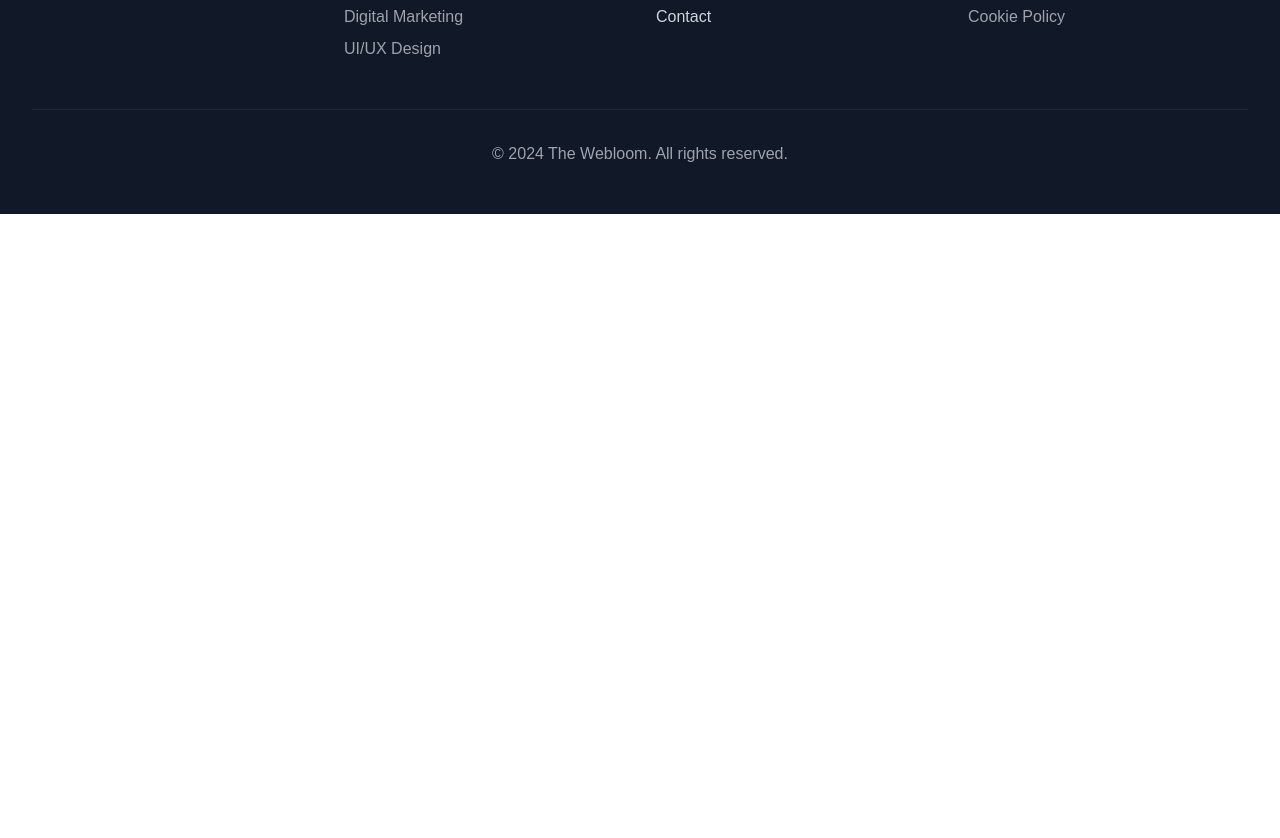
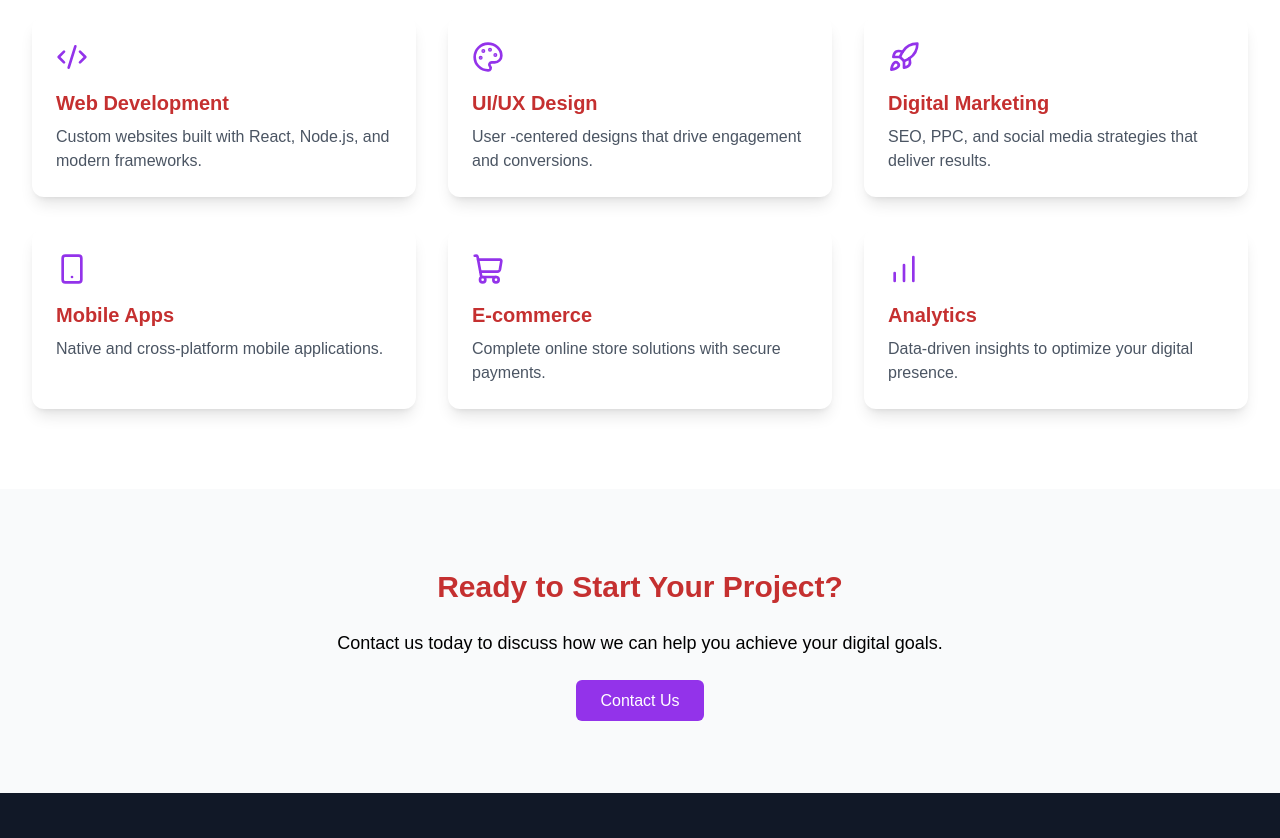
Before and after one commit to SiddharthPerkar/let-s-do-it, a plain HTML site: page index.html in a window 1280 px wide. Shown: the part 611-1449 px from the top of the page. Before the commit the page ends 825 px from the top, so only its background shows below. Drawn offline with nearby package versions, Linux system fonts and the light colour scheme.

Commit message:
Update index.html

```diff
--- a/index.html
+++ b/index.html
@@ -13,22 +13,22 @@
     <nav class="bg-white shadow-sm sticky top-0 z-50">
         <div class="max-w-7xl mx-auto px-4 sm:px-6 lg:px-8">
             <div class="flex justify-between h-16 items-center">
-                <div class="text-xl font-bold text-red-600">The Webloom</div>
+                <div class="text-xl font-bold text-purple-600">The Webloom</div>
                 <div class="flex gap-6">
-                    <a href="index.html" class="text-gray-600 hover:text-red-600">Home</a>
-                    <a href="about.html" class="text-gray-600 hover:text-red-600">About Us</a>
-                    <a href="services.html" class="text-gray-600 hover:text-red-600">Services</a>
-                    <a href="portfolio.html" class="text-gray-600 hover:text-red-600">Portfolio</a>
-                    <a href="testimonials.html" class="text-gray-600 hover:text-red-600">Testimonials</a>
-                    <a href="careers.html" class="text-gray-600 hover:text-red-600">Careers</a>
-                    <a href="contact.html" class="text-gray-600 hover:text-red-600">Contact</a>
+                    <a href="index.html" class="text-gray-600 hover:text-purple-600">Home</a>
+                    <a href="about.html" class="text-gray-600 hover:text-purple-600">About Us</a>
+                    <a href="services.html" class="text-gray-600 hover:text-purple-600">Services</a>
+                    <a href="portfolio.html" class="text-gray-600 hover:text-purple-600">Portfolio</a>
+                    <a href="testimonials.html" class="text-gray-600 hover:text-purple-600">Testimonials</a>
+                    <a href="careers.html" class="text-gray-600 hover:text-purple-600">Careers</a>
+                    <a href="contact.html" class="text-gray-600 hover:text-purple-600">Contact</a>
                 </div>
             </div>
         </div>
     </nav>
 
     <!-- Hero Section -->
-    <section id="home" class="relative bg-gradient-to-r from-red-600 to-red-400 text-white">
+    <section id="home" class="relative bg-gradient-to-r from-purple-600 to-blue-600 text-white">
         <div class="max-w-7xl mx-auto px-4 sm:px-6 lg:px-8 py-24">
             <div class="text-center">
                 <h1 class="text-5xl font-bold tracking-tight mb-6">
@@ -37,10 +37,77 @@
                 <p class="text-xl max-w-2xl mx-auto mb-8">
                     We create stunning websites, powerful brands, and results-driven marketing strategies.
                 </p>
-                <button class="bg-white text-red-600 px-8 py-3 rounded-full font-semibold hover:bg-gray-100 transition-colors inline-flex items-center gap-2">
+                <button class="bg-white text-purple-600 px-8 py-3 rounded-full font-semibold hover:bg-gray-100 transition-colors inline-flex items-center gap-2">
                     Get Started <i data-lucide="arrow-right" class="w-5 h-5"></i>
                 </button>
             </div>
+        </div>
+    </section>
+
+    <!-- Services Overview Section -->
+    <section class="py-20">
+        <div class="max-w-7xl mx-auto px-4 sm:px-6 lg:px-8">
+            <h2 class="text-3xl font-bold text-center mb-12">What We Offer</h2>
+            <div class="grid md:grid-cols-2 lg:grid-cols-3 gap-8">
+                <div class="bg-white p-6 rounded-xl shadow-lg">
+                    <div class="text-purple-600 mb-4">
+                        <i data-lucide="code-2" class="w-8 h-8"></i>
+                    </div>
+                    <h3 class="text-xl font-semibold mb-2">Web Development</h3>
+                    <p class="text-gray-600">Custom websites built with React, Node.js, and modern frameworks.</p>
+                </div>
+
+                <div class="bg-white p-6 rounded-xl shadow-lg">
+                    <div class="text-purple-600 mb-4">
+                        <i data-lucide="palette" class="w-8 h-8"></i>
+                    </div>
+                    <h3 class="text-xl font-semibold mb-2">UI/UX Design</h3>
+                    <p class="text-gray-600">User -centered designs that drive engagement and conversions.</p>
+                </div>
+
+                <div class="bg-white p-6 rounded-xl shadow-lg">
+                    <div class="text-purple-600 mb-4">
+                        <i data-lucide="rocket" class="w-8 h-8"></i>
+                    </div>
+                    <h3 class="text-xl font-semibold mb-2">Digital Marketing</h3>
+                    <p class="text-gray-600">SEO, PPC, and social media strategies that deliver results.</p>
+                </div>
+
+                <div class="bg-white p-6 rounded-xl shadow-lg">
+                    <div class="text-purple-600 mb-4">
+                        <i data-lucide="smartphone" class="w-8 h-8"></i>
+                    </div>
+                    <h3 class="text-xl font-semibold mb-2">Mobile Apps</h3>
+                    <p class="text-gray-600">Native and cross-platform mobile applications.</p>
+                </div>
+
+                <div class="bg-white p-6 rounded-xl shadow-lg">
+                    <div class="text-purple-600 mb-4">
+                        <i data-lucide="shopping-cart" class="w-8 h-8"></i>
+                    </div>
+                    <h3 class="text-xl font-semibold mb-2">E-commerce</h3>
+                    <p class="text-gray-600">Complete online store solutions with secure payments.</p>
+                </div>
+
+                <div class="bg-white p-6 rounded-xl shadow-lg">
+                    <div class="text-purple-600 mb-4">
+                        <i data-lucide="bar-chart" class="w-8 h-8"></i>
+                    </div>
+                    <h3 class="text-xl font-semibold mb-2">Analytics</h3>
+                    <p class="text-gray-600">Data-driven insights to optimize your digital presence.</p>
+                </div>
+            </div>
+        </div>
+    </section>
+
+    <!-- Call to Action Section -->
+    <section class="py-20 bg-gray-50">
+        <div class="max-w-7xl mx-auto px-4 sm:px-6 lg:px-8 text-center">
+            <h2 class="text-3xl font-bold mb-6">Ready to Start Your Project?</h2>
+            <p class="text-lg mb-8">Contact us today to discuss how we can help you achieve your digital goals.</p>
+            <a href="contact.html" class="bg-purple-600 text-white px-6 py-3 rounded-md hover:bg-purple-700 transition-colors">
+                Contact Us
+            </a>
         </div>
     </section>
 
@@ -64,9 +131,9 @@
                 <div>
                     <h4 class="font-semibold mb-4">Company</h4>
                     <ul class="space-y-2 text-gray-400">
-                        <li><a href="about.html" class="hover:text-red-400">About Us</a></li>
-                        <li><a href="careers.html" class="hover:text-red-400">Careers</a></li>
-                        <li><a href="contact.html" class="hover:text-red-400">Contact</a></li>
+                        <li><a href="about.html" class="hover:text-purple-400">About Us</a></li>
+                        <li><a href="careers.html" class="hover:text-purple-400">Careers</a></li>
+                        <li><a href="contact.html" class="hover:text-purple-400">Contact</a></li>
                     </ul>
                 </div>
                 <div>
```
